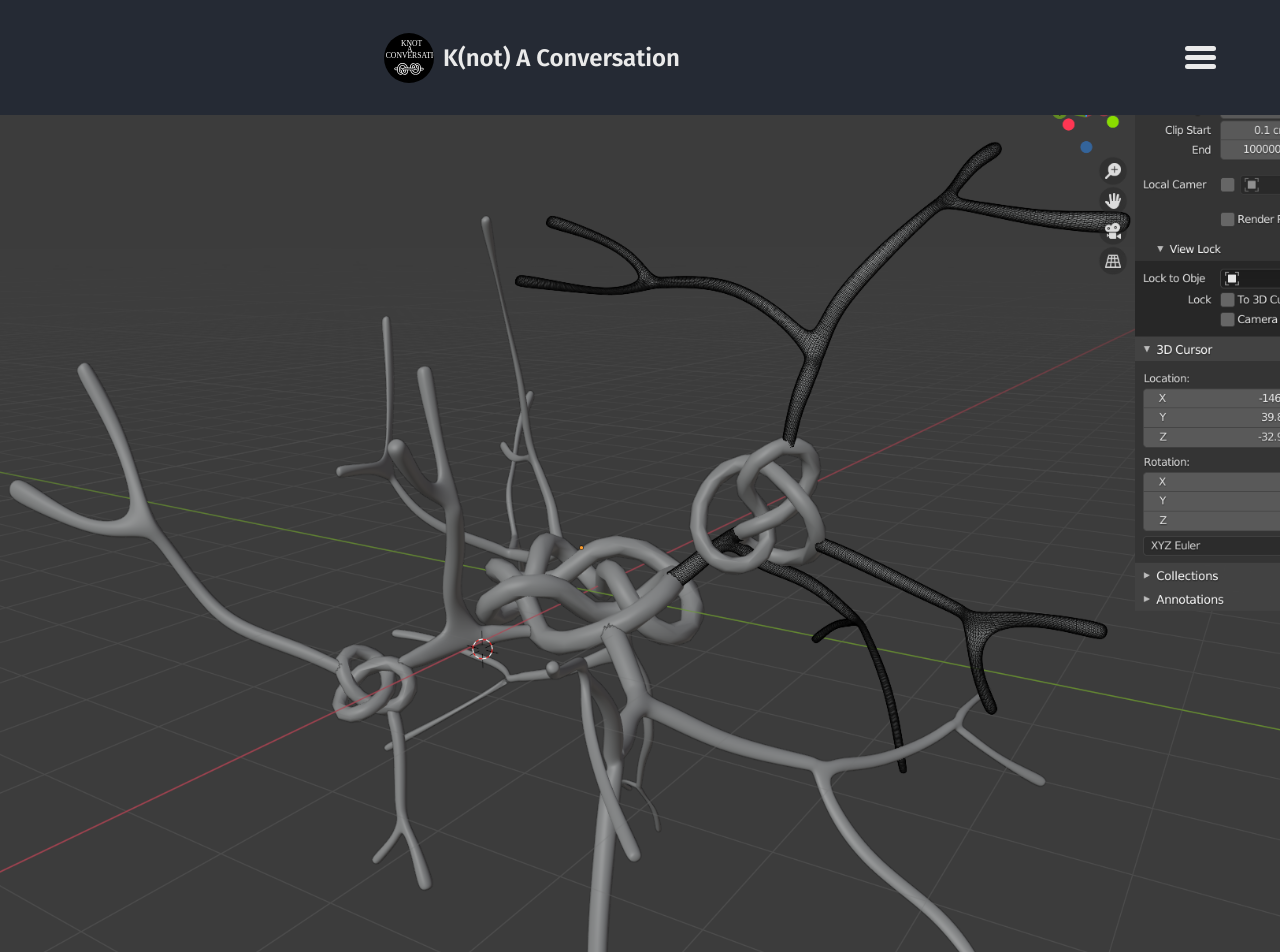
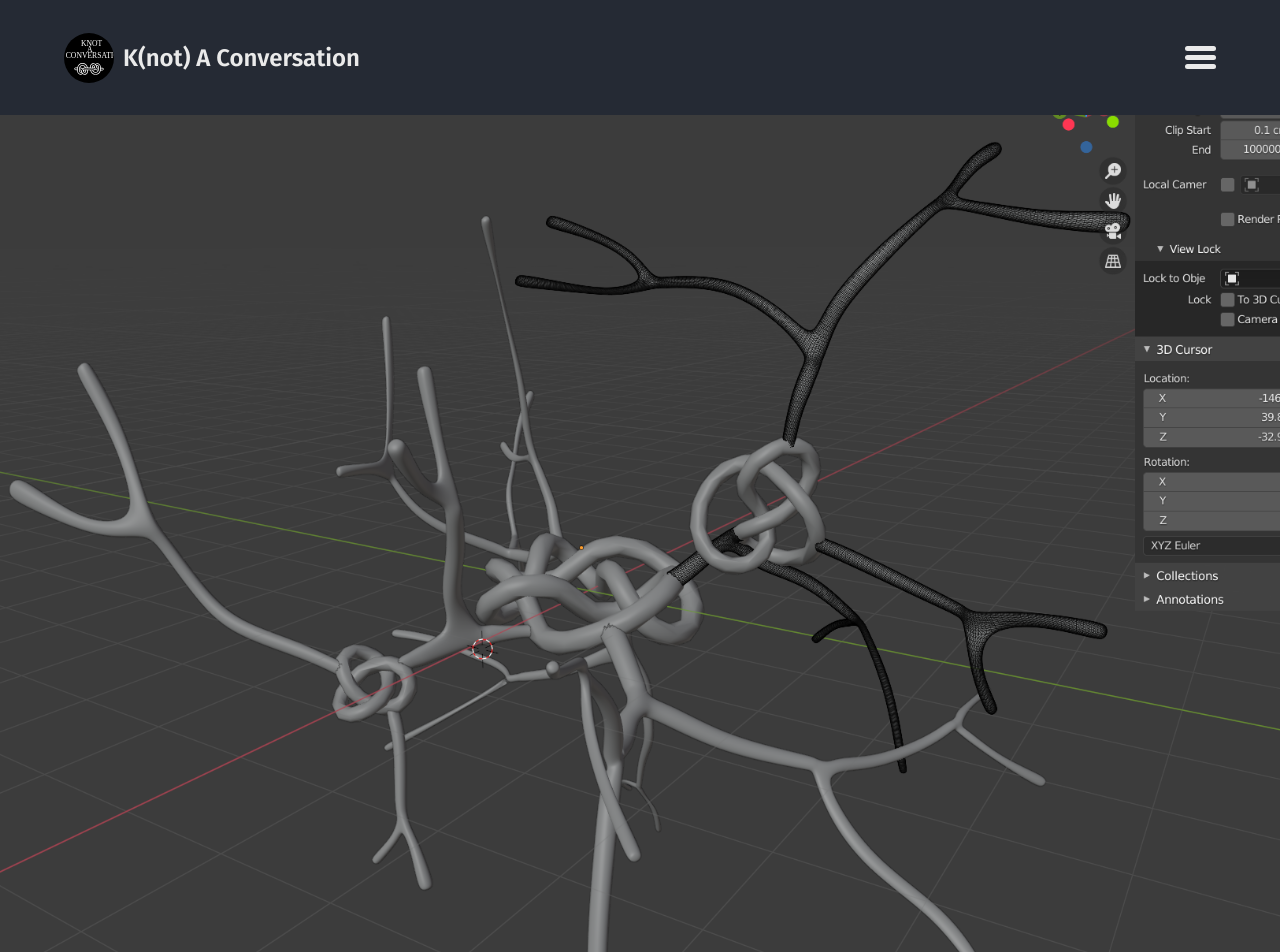
Before and after one commit to knot-a-conversation/about.github.io, a Jekyll site: the page built from index.html, in a window 1280 px wide. Shown: the top 952 px of the page. Built offline with Jekyll 4.4.1, drawn with Linux system fonts in a browser that asks for light colours; the list of posts is cut into pages by our own code.

Commit message:
Update _layout.scss

```diff
--- a/_sass/basically-basic/_layout.scss
+++ b/_sass/basically-basic/_layout.scss
@@ -58,7 +58,6 @@ main {
 
 .inner {
   max-width: $large;
-   margin-left: 25%;
 }
 
 /*
```
